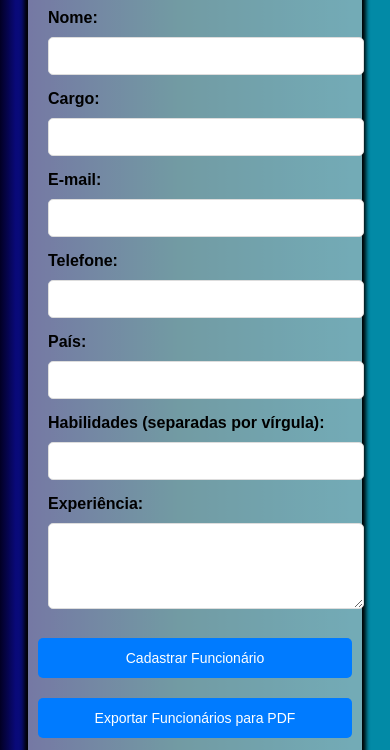
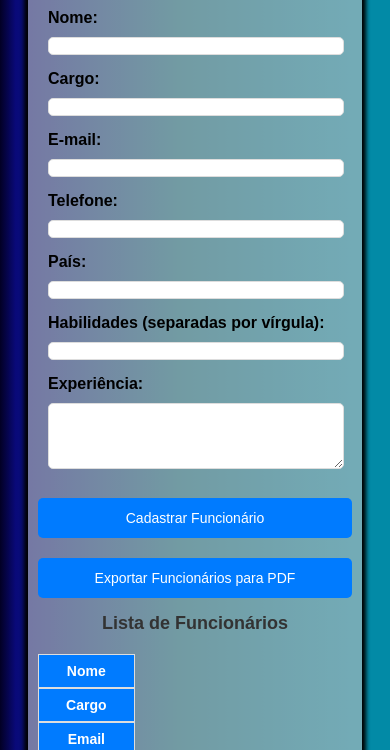
Before and after one commit to artciclo/cadastro, a plain HTML site: page index.html in a window 390 px wide. Shown: the part 74-824 px from the top of the page. Drawn offline with nearby package versions, Linux system fonts and the light colour scheme.

Commit message:
ajuste do padding

```diff
--- a/style.css
+++ b/style.css
@@ -39,7 +39,7 @@ label {
 
 input, textarea {
     width: 100%;
-    padding: 10px;
+    padding: 5px 0;
     margin-top: 5px;
     border-radius: 5px;
     border: 1px solid #ddd;
@@ -118,6 +118,7 @@ th {
 
     input, textarea, button {
         font-size: 14px;
+        padding: 0 0;
     }
 
     table {
```
